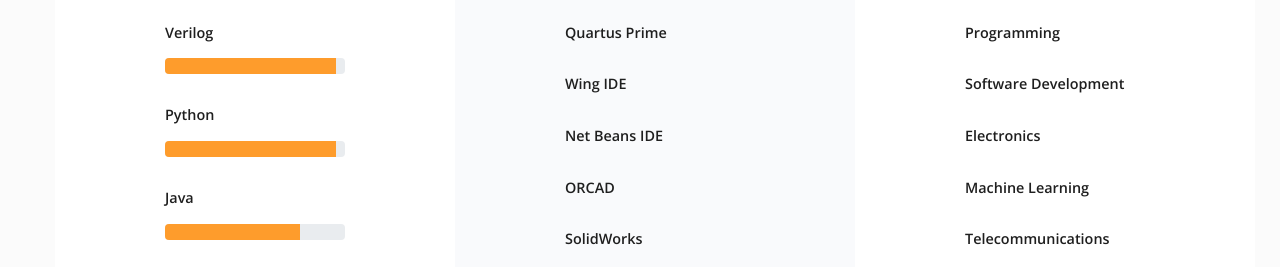
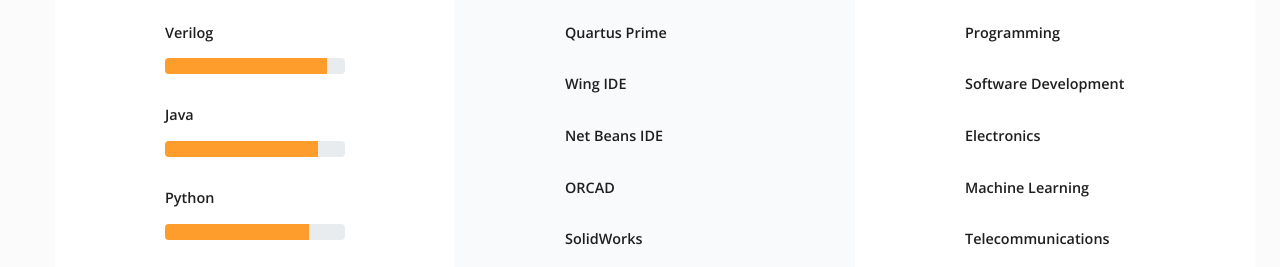
Before and after one commit to shananjana/shananjana.github.io, a plain HTML site: page index.html in a window 1280 px wide. Shown: the part 1673-1940 px from the top of the page. Drawn offline with nearby package versions, Linux system fonts and the light colour scheme.

Commit message:
modifying skills

```diff
--- a/index.html
+++ b/index.html
@@ -156,19 +156,19 @@
                             <li>
                                 <label for="">Verilog</label>
                                     <div class="progress">
-                                    <div class="progress-bar bg-warning" role="progressbar" style="width: 95%" aria-valuenow="90" aria-valuemin="0" aria-valuemax="100"></div>
+                                    <div class="progress-bar bg-warning" role="progressbar" style="width: 90%" aria-valuenow="90" aria-valuemin="0" aria-valuemax="100"></div>
+                                    </div>
+                            </li>
+                            <li>
+                                <label for="">Java</label>
+                                    <div class="progress">
+                                    <div class="progress-bar bg-warning" role="progressbar" style="width: 85%" aria-valuenow="85" aria-valuemin="0" aria-valuemax="100"></div>
                                     </div>
                             </li>
                             <li>
                                 <label for="">Python</label>
                                     <div class="progress">
-                                    <div class="progress-bar bg-warning" role="progressbar" style="width: 95%" aria-valuenow="90" aria-valuemin="0" aria-valuemax="100"></div>
-                                    </div>
-                            </li>
-                            <li>
-                                <label for="">Java</label>
-                                    <div class="progress">
-                                    <div class="progress-bar bg-warning" role="progressbar" style="width: 75%" aria-valuenow="75" aria-valuemin="0" aria-valuemax="100"></div>
+                                    <div class="progress-bar bg-warning" role="progressbar" style="width: 80%" aria-valuenow="80" aria-valuemin="0" aria-valuemax="100"></div>
                                     </div>
                             </li>
                             <li>
```
